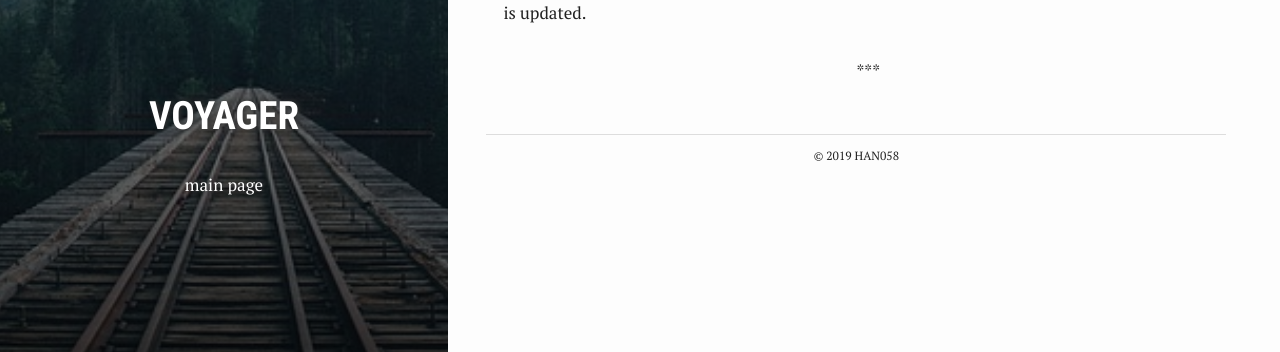
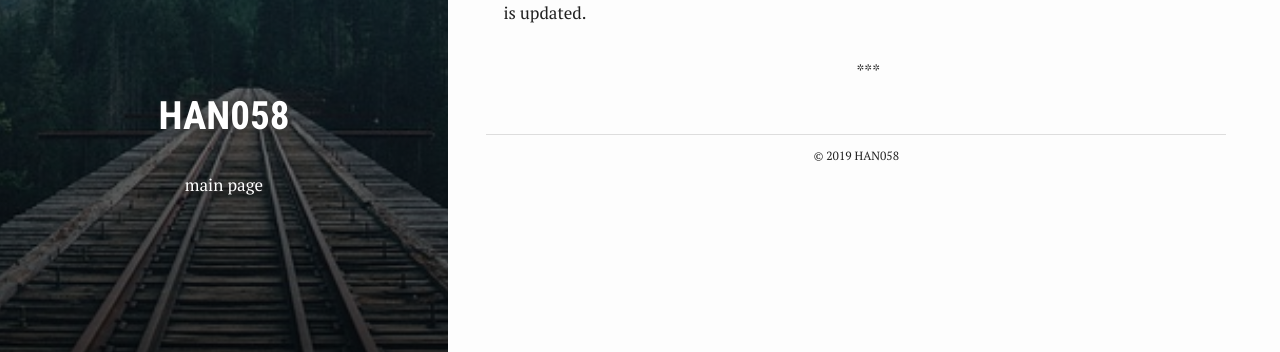
Before and after one commit to han058/han058.github.io, a Jekyll site: the page built from index.html, in a window 1280 px wide. Shown: the part 506-858 px from the top of the page. Built offline with Jekyll 4.4.1, drawn with Linux system fonts in a browser that asks for light colours.

Commit message:
my index.html

```diff
--- a/index.html
+++ b/index.html
@@ -1,8 +1,8 @@
 ---
 bg: "rails.jpg"
 layout: default
-crawlertitle: "Jekyll blog"
-title: "Voyager"
+crawlertitle: "han058 blog - HanyoungPark"
+title: "han058"
 summary: "main page"
 ---
 
```
